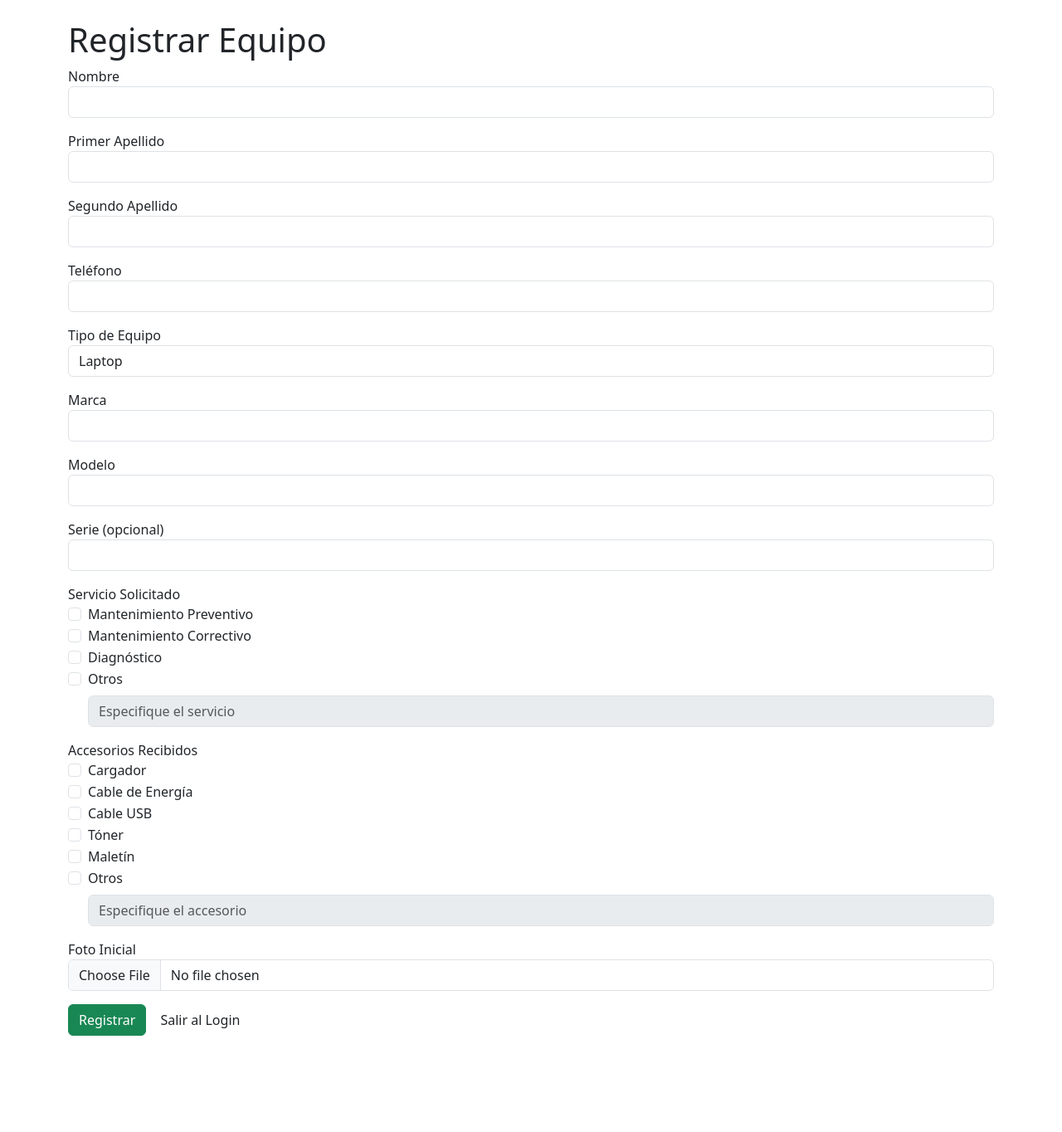
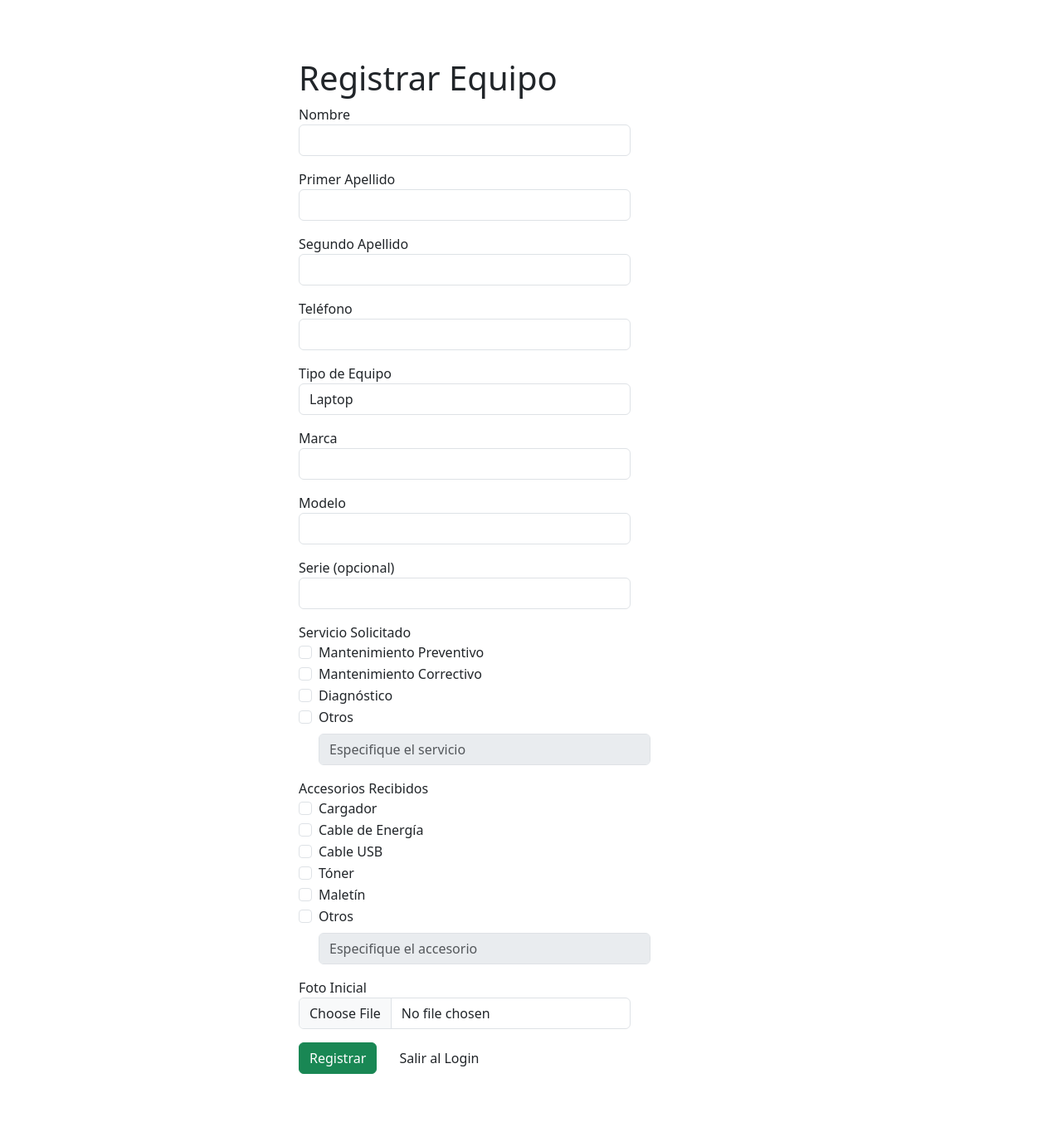
Before and after one commit to JoamCR/SCR, a Flask app: page /nuevo in a window 1280 px wide. Shown: the whole page at 83% size. Before the commit the page ends 1248 px from the top, so only its background shows below. Run offline with Flask 3, Linux system fonts and the light colour scheme.

Commit message:
centrado de formulario nuevo

```diff
--- a/templates/impresion.html
+++ b/templates/impresion.html
@@ -7,6 +7,12 @@
     <style>
         body {
             font-family: 'Roboto', sans-serif;
+        }
+        .form-control {
+            max-width: 400px; /* Límite máximo de ancho para los campos */
+            width: 100%; /* Ocupa todo el contenedor, pero no más de 400px */
+            display: block; /* Asegura que se comporten como bloques */
+            margin-bottom: 10px; /* Espaciado inferior para mejor visualización */
         }
         .reporte-preview {
             border: 1px solid #ccc;
--- a/templates/nuevo.html
+++ b/templates/nuevo.html
@@ -3,9 +3,29 @@
 <head>
     <title>Registrar Equipo</title>
     <link href="https://cdn.jsdelivr.net/npm/bootstrap@5.3.0/dist/css/bootstrap.min.css" rel="stylesheet">
+    <head>
+        <title>Registrar Equipo</title>
+        <link href="https://cdn.jsdelivr.net/npm/bootstrap@5.3.0/dist/css/bootstrap.min.css" rel="stylesheet">
+        <style>
+            .form-control {
+                max-width: 400px; /* Límite máximo de ancho para los campos */
+                width: 100%; /* Ocupa todo el contenedor, pero no más de 400px */
+                display: block; /* Asegura que se comporten como bloques */
+                margin-bottom: 10px; /* Espaciado inferior para mejor visualización */
+            }
+            .container {
+                max-width: 600px; /* Límite máximo del contenedor principal */
+                margin: 50px auto; /* Centra el formulario */
+                padding: 20px; /* Espaciado interno */
+            }
+            .btn-success, .btn-custom {
+                margin-right: 10px; /* Espaciado entre botones */
+            }
+        </style>
+    </head>
 </head>
 <body>
-    <div class="container mt-4">
+    <div class="container">
         <h1>Registrar Equipo</h1>
         {% with messages = get_flashed_messages(with_categories=true) %}
             {% if messages %}
```
Also changed, not shown: 1 other file.
